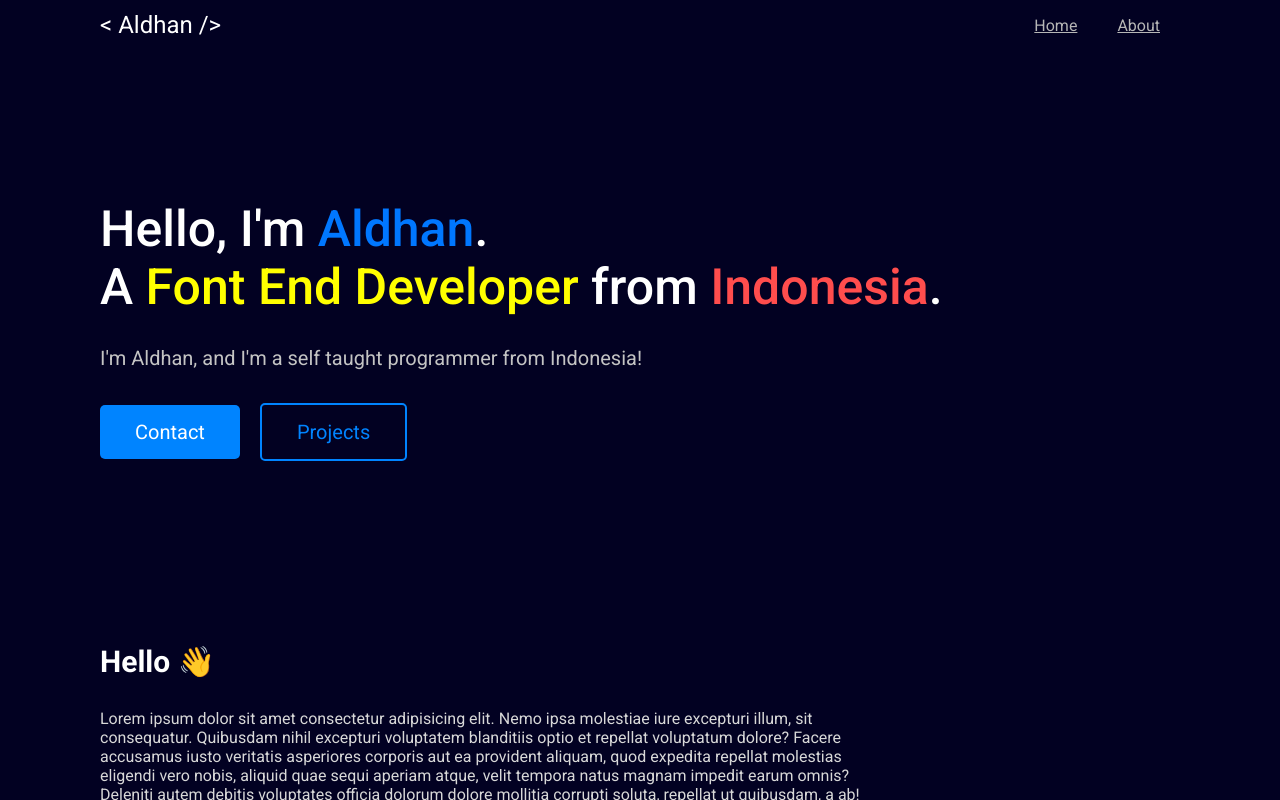
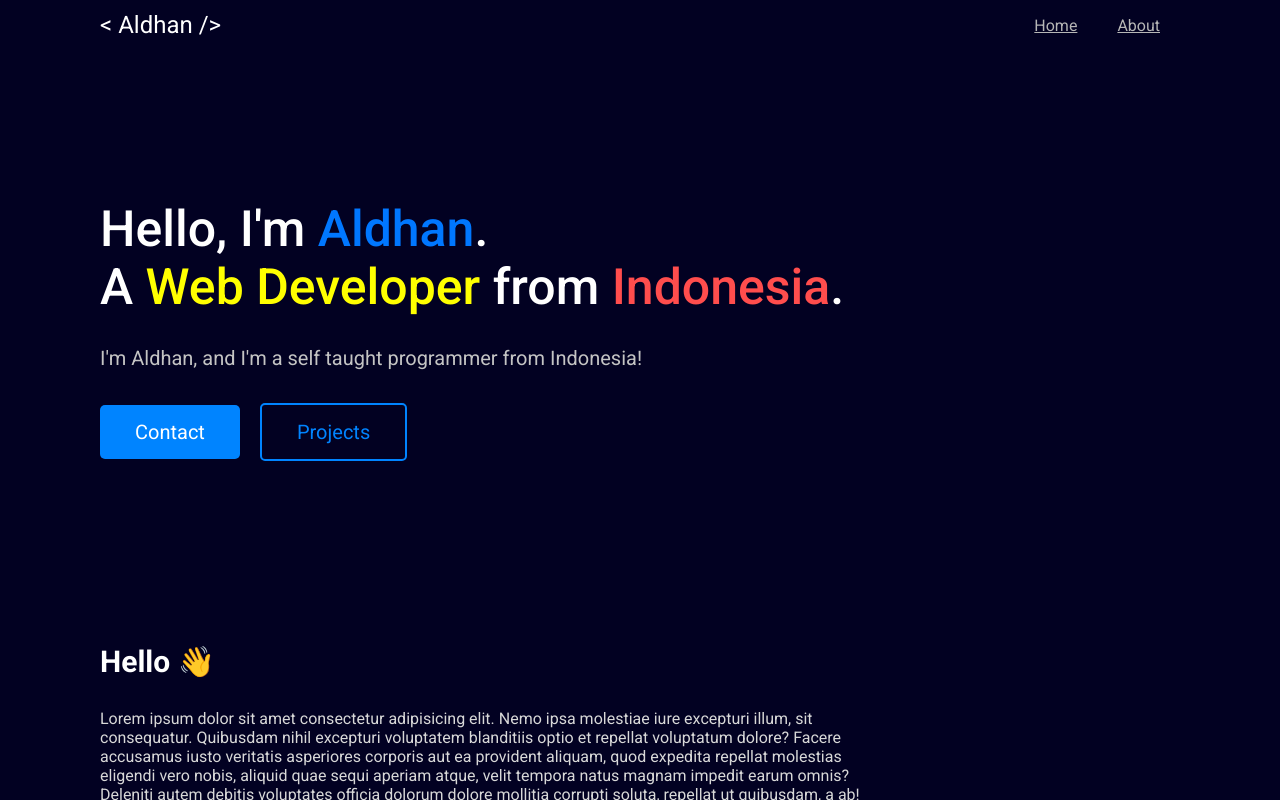
Before and after one commit to Aldhanekaa/Aldhanekaa-archived, a React (Create React App) app: page / in a window 1280 px wide. Built offline with nearby package versions, Linux system fonts and the light colour scheme.

Commit message:
Update App.js

```diff
--- a/src/App.js
+++ b/src/App.js
@@ -35,7 +35,7 @@ const Introduction = props => {
 }
 Introduction.defaultProps = {
   name: "John Doe",
-  jobs: "Font End Developer",
+  jobs: "Web Developer",
   country: "Mars"
 }
 // html for welcome page
```
